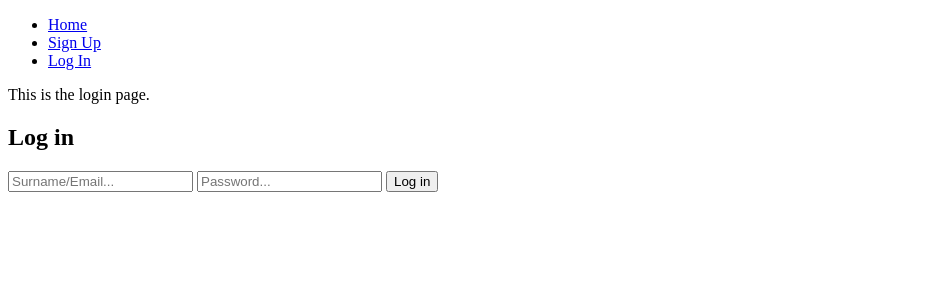
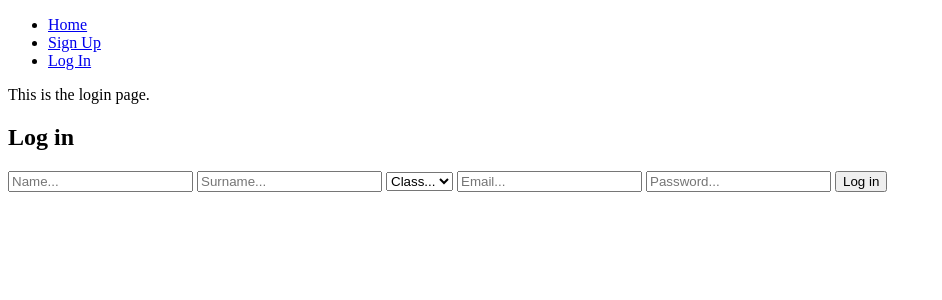
Before and after one commit to janbarasek/BurzaOpatov, a PHP site: page /login.php in a window 1280 px wide. Shown: the top 300 px of the page, without its empty margins (0-942 px from the left). Run offline with PHP 8.4, Linux system fonts and the light colour scheme.

Commit message:
make user able to log in without email address 2

```diff
--- a/header.php
+++ b/header.php
@@ -14,7 +14,7 @@
     <ul>
         <li><a href="index.php">Home</a></li>
         <?php
-            if (isset($_SESSION["useruid"])){
+            if (isset($_SESSION["id"])){
                 echo "<li><a href='profile.php'>Profile page</a></li>";
                 echo "<li><a href='includes/logout.inc.php'>Log Out</a></li>";
             }
--- a/login.php
+++ b/login.php
@@ -8,7 +8,14 @@ include_once 'header.php';
 
     <h2>Log in</h2>
     <form action="includes/login.inc.php" method="post">
-        <input type="text" name="uid" placeholder="Surname/Email..." required>
+        <input type="text" name="name" placeholder="Name..." >
+        <input type="text" name="surname" placeholder="Surname..." >
+        <select name="class">
+            <option name="class" value="" selected="selected">Class...</option>
+            <option name="class" value="U">U</option>
+            <option name="class" value="T">T</option>
+        </select>
+        <input type="text" name="email" placeholder="Email..." >
         <input type="password" name="pwd" placeholder="Password..." required>
         <button type="submit" name="submit">Log in</button>
     </form>
--- a/signup.php
+++ b/signup.php
@@ -41,8 +41,11 @@
         else if ($_GET["error"] == "stmtfailed") {
             echo "<p>Something went wrong, try again!</p>";
         }
-        else if ($_GET["error"] == "usernametaken") {
+        else if ($_GET["error"] == "emailtaken") {
             echo "<p>Username is already taken!</p>";
+        }
+        else if ($_GET["error"] == "emptyclassoremail"){
+            echo "<p>Choose a class or an email!</p>";
         }
         else if ($_GET["error"] == "none") {
             echo "<p class='success'>You have signed up!</p>";
```
Also changed, not shown: includes/login.inc.php (+6 -3 lines), includes/signup.inc.php (+11 -3 lines), index.php (+11 -0 lines).
